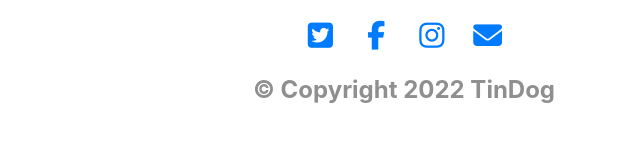
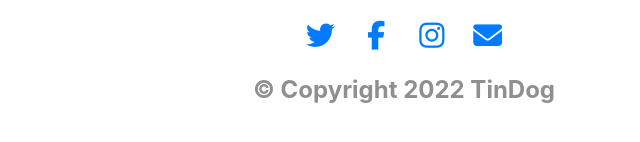
Before and after one commit to wowgur/tin-dog, a plain HTML site: page index.html in a window 1280 px wide. Shown: the part 3491-3633 px from the top of the page, 236-876 px from the left. Drawn offline with nearby package versions, Linux system fonts and the light colour scheme.

Commit message:
Changes 2

```diff
--- a/index.html
+++ b/index.html
@@ -227,7 +227,7 @@
 
 <footer id="footer">
   <h2 class="mb-4 contact">Contact Links</h2>
-  <a href="https://twitter.com/GurjotS99669203" target="_blank"><i class="fa-brands fa-square-twitter"></i></a>
+  <a href="https://twitter.com/GurjotS99669203" target="_blank"><i class="fab fa-twitter"></i></a>
   <a href="https://www.facebook.com/profile.php?id=100023580216123" target="_blank"><i class="fab fa-facebook-f"></i></a>
   <a href="http://instagram.com/singh_gurjot1113/?hl=en" target="_blank"><i class="fab fa-instagram"></i></a>
 <a href="mailto:gjotsingh1999@gmail.com" target="_blank"><i class="fas fa-envelope"></i></a>
```
